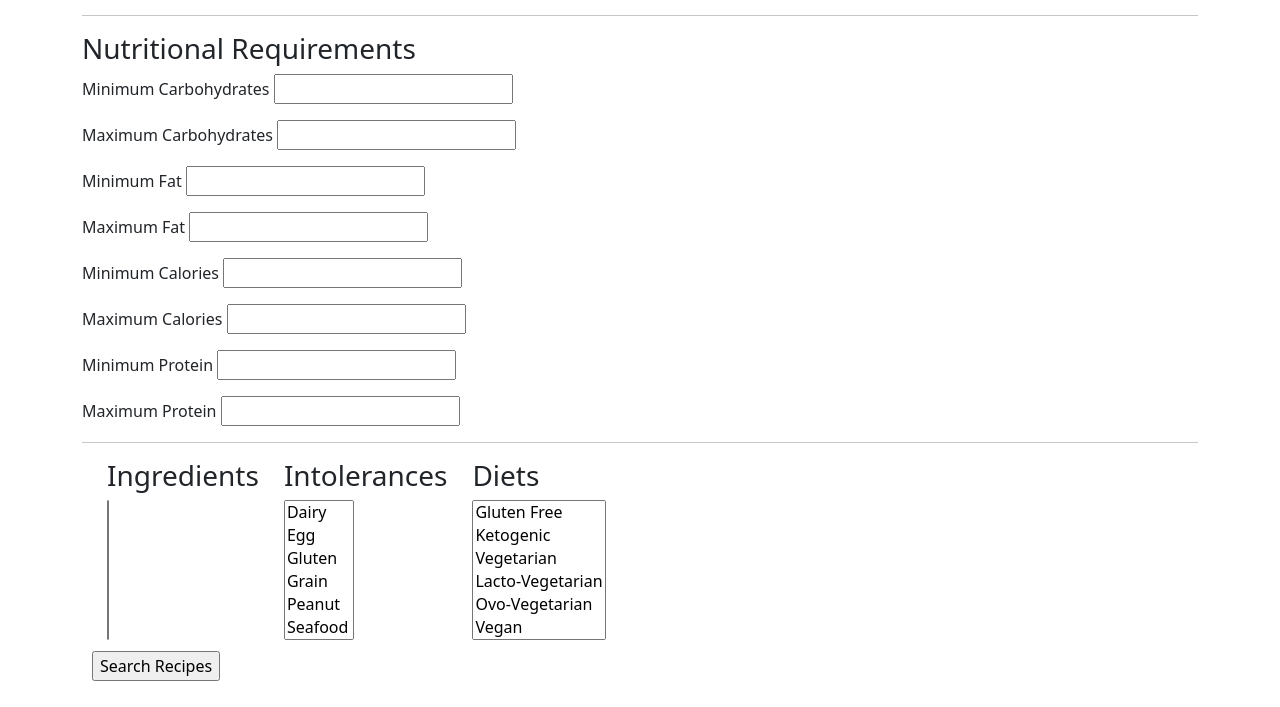
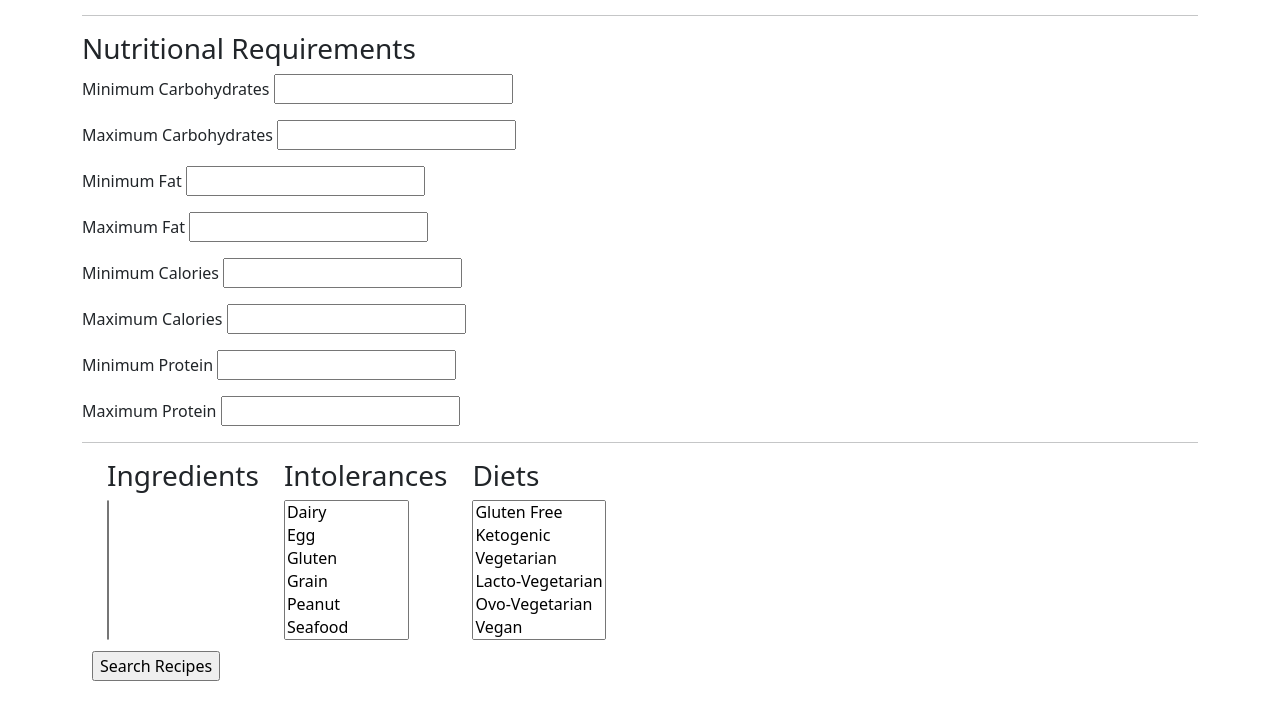
Before and after one commit to smuktevi/recipeat, a Flask app: template app/templates/recipe.html in a window 1280 px wide. Shown: the part 233-940 px from the top of the page. Run offline with Flask 2, Linux system fonts and the light colour scheme; the template is opened without the code that fills it: values that come from a table or form of the project are taken from there, others are empty; some libraries are stand-ins or nearby versions.

Commit message:
made intolerance window slightly bigger to look better

```diff
--- a/app/templates/recipe.html
+++ b/app/templates/recipe.html
@@ -15,6 +15,10 @@
         margin-bottom: 1rem;
         border: 0;
         border-top: 1px solid rgba(0, 0, 0, 0.1);
+    }
+
+    #intolerances {
+        width:125px;
     }
 
 </style>
```
